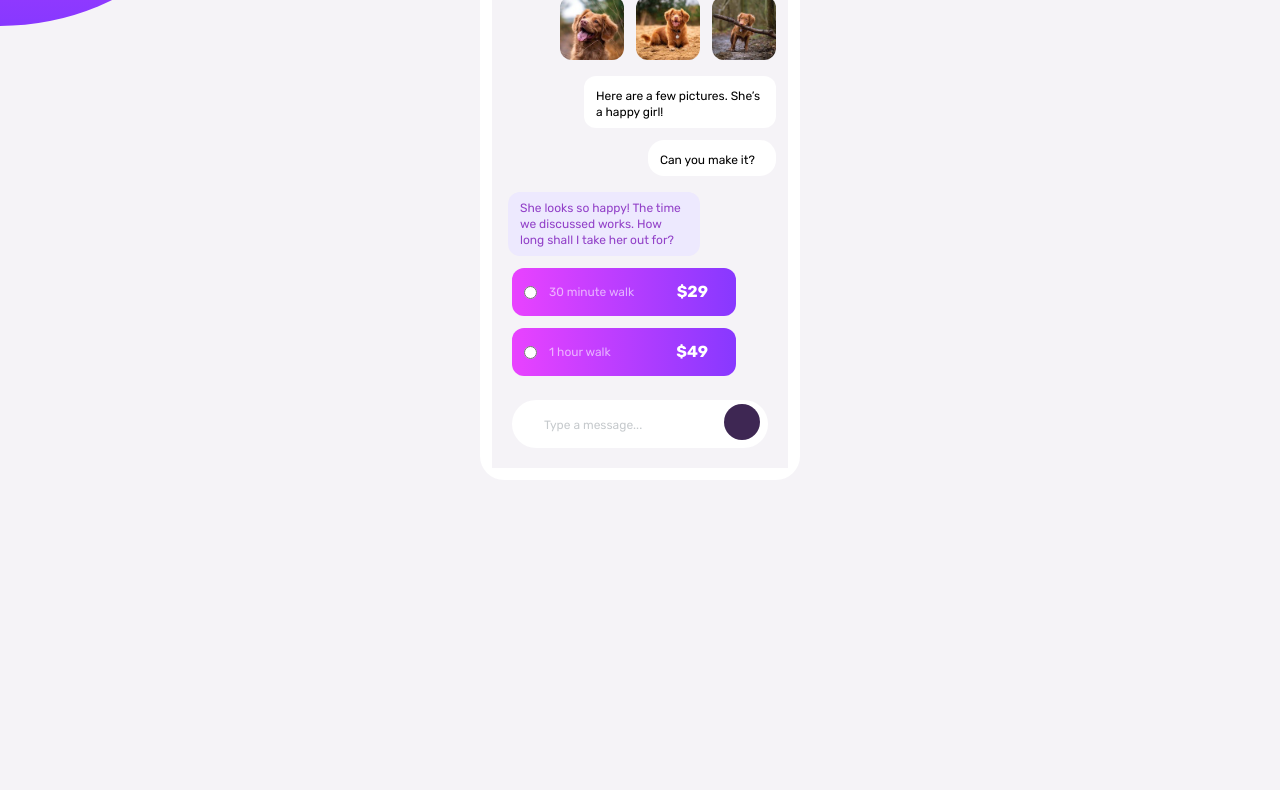
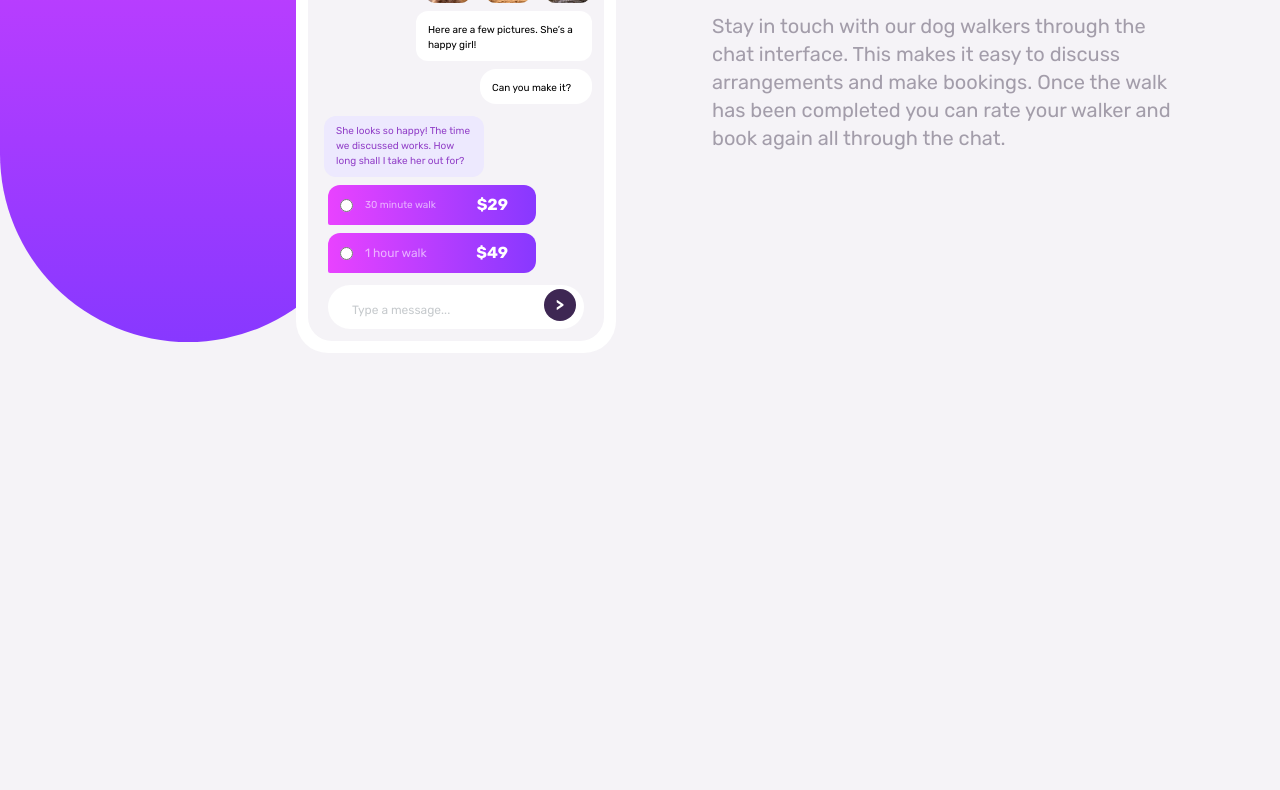
Before and after one commit to JessicaSamtani/ChatAppIllustration_Tailwind, a website built with Parcel: page src/index.html in a window 1280 px wide. Shown: the part 358-1148 px from the top of the page. After the commit the page ends 800 px from the top, so only its background shows below. Built offline with nearby package versions, Linux system fonts and the light colour scheme.

Commit message:
final commit

```diff
--- a/src/index.html
+++ b/src/index.html
@@ -12,83 +12,92 @@
     />
     <title>Chat App Illustration - FeMentor</title>
   </head>
-  <body class="bg-lightGrayishVioletBg h-screen font-rubik">
+  <body class="bg-lightGrayishVioletBg h-screen font-rubik md:flex">
     <div
-      class="gradient-wrapper w-64 h-96 bg-gradient-to-t from-[hsl(264_100%_61%)] to-[hsl(293_100%_63%)] rounded-br-full"
+      class="bg-gradient-to-t from-[hsl(264_100%_61%)] to-[hsl(293_100%_63%)] rounded-br-full md:rounded-bl-full w-1/2 h-[700px] md:w-full"
     ></div>
-
     <div
-      class="main-phone-wrapper flex justify-center items-center -mt-80 h-full"
+      class="main-wrapper flex justify-center items-start -mt-[600px] md:-mt-0 md:items-center md:-ml-20"
     >
-      <div class="phone-wrapper w-80 p-3 max-h-max bg-white flex rounded-3xl">
+      <div class="main-phone-wrapper">
+        <div
+          class="phone-wrapper w-80 p-3 max-h-max bg-white flex rounded-[32px]"
+        >
           <div class="inside-phone-wrapper w-80 relative">
             <div
-            class="w-40 h-6 rounded-br-2xl rounded-bl-2xl bg-white absolute inset-y-0 inset-x-16"
+              class="w-44 h-6 rounded-br-full rounded-bl-full bg-white absolute inset-y-0 inset-x-16"
             ></div>
             <div
-            class="title-section-flex flex justify-start p-4 items-center bg-gradient-to-r from-[hsl(264_100%_61%)] to-[hsl(293_100%_63%)] rounded-tr-3xl rounded-tl-3xl rounded-bl-md rounded-br-md h-20"
+              class="title-section-flex flex justify-start p-6 items-center bg-gradient-to-r from-[hsl(264_100%_61%)] to-[hsl(293_100%_63%)] rounded-tr-3xl rounded-tl-3xl rounded-bl-md rounded-br-md h-20"
             >
-            <i class="left-arrow"></i>
+              <i class="left-arrow not-italic text-white mr-3 mt-5"> < </i>
               <img
-              class="samuels-ugly-face w-7 h-7 rounded-full border-white mr-3 mt-6"
+                class="samuels-ugly-face w-7 h-7 rounded-full border-2 border-gray-200 mr-3 mt-6"
                 src="./images/avatar.jpg"
                 alt="samuels-uglyface"
               />
               <div class="flex-col">
-              <p class="text-white text-sm tracking-wide mt-6">Samuel Green</p>
-              <p class="text-white opacity-40 text-xs">Available to Walk</p>
+                <p class="text-white text-sm tracking-wide mt-6">
+                  Samuel Green
+                </p>
+                <p class="text-white opacity-40 text-[10px]">
+                  Available to Walk
+                </p>
               </div>
-            <i class="three-dots"></i>
+              <i
+                class="three-dots flex flex-row justify-center items-end w-20 h-10 text-white"
+              >
+              </i>
             </div>
 
-          <div class="chat-section bg-lightGrayishVioletBg">
+            <div
+              class="chat-section bg-lightGrayishVioletBg rounded-br-3xl rounded-bl-3xl"
+            >
               <div class="chat1 flex-col pt-4 pl-4">
                 <div>
                   <p
-                  class="text-xs w-44 pr-3 pl-3 pt-3 pb-2 rounded-xl text-moderateVioletChatLeft bg-violet-100"
+                    class="text-[10px] w-40 pr-3 pl-3 pt-3 pb-2 rounded-xl text-moderateVioletChatLeft bg-violet-100"
                   >
                     That sounds great. I’d be happy with that.
                   </p>
                 </div>
                 <div>
                   <p
-                  class="text-xs w-44 pr-3 pl-3 pt-2 pb-2 mt-4 rounded-xl text-moderateVioletChatLeft bg-violet-100"
+                    class="text-[10px] w-44 pr-3 pl-3 pt-2 pb-2 mt-2 rounded-xl text-moderateVioletChatLeft bg-violet-100"
                   >
                     Could you send over some pictures of your dog, please?
                   </p>
                 </div>
               </div>
 
-            <div
-              class="reply1 flex flex-col mt-6 justify-end items-end mb-4 pr-3"
-            >
-              <div id="dogimages " class="flex gap-3 mb-4">
+              <div class="reply1 flex flex-col mt-3 justify-end items-end pr-3">
+                <div id="dogimages " class="flex gap-3 mb-2">
                   <img
-                  class="w-16 rounded-xl"
+                    class="w-12 rounded-xl"
                     src="./images/dog-image-1.jpg"
                     alt="dog-image-1"
                   />
                   <img
-                  class="w-16 rounded-xl"
+                    class="w-12 rounded-xl"
                     src="./images/dog-image-2.jpg"
                     alt="dog-image-2"
                   />
                   <img
-                  class="w-16 rounded-xl"
+                    class="w-12 rounded-xl"
                     src="./images/dog-image-3.jpg"
                     alt="dog-image-3"
                   />
                 </div>
                 <div>
                   <p
-                  class="text-xs w-48 pr-3 pl-3 pt-3 pb-2 rounded-xl text-black bg-white mb-3"
+                    class="text-[10px] w-44 pr-3 pl-3 pt-3 pb-2 rounded-xl text-black bg-white mb-2"
                   >
                     Here are a few pictures. She’s a happy girl!
                   </p>
                 </div>
                 <div>
                   <p
-                  class="text-xs w-32 pr-3 pl-3 pt-3 pb-2 rounded-2xl text-black bg-white"
+                    class="text-[10px] w-28 pr-3 pl-3 pt-3 pb-2 rounded-2xl text-black bg-white"
                   >
                     Can you make it?
                   </p>
@@ -97,59 +106,68 @@
 
               <div class="chat2flexcol">
                 <p
-                class="text-xs w-48 pr-3 pl-3 pt-2 pb-2 ml-4 mt-4 rounded-xl text-moderateVioletChatLeft bg-violet-100"
+                  class="text-[10px] w-40 pr-3 pl-3 pt-2 pb-2 ml-4 mt-3 rounded-xl text-moderateVioletChatLeft bg-violet-100"
                 >
-                She looks so happy! The time we discussed works. How long shall
-                I take her out for?
+                  She looks so happy! The time we discussed works. How long
+                  shall I take her out for?
                 </p>
                 <div
-                class="flex bg-gradient-to-l from-[hsl(264_100%_61%)] to-[hsl(293_100%_63%)] p-3 w-56 h-12 ml-5 mt-3 rounded-xl justify-between"
+                  class="flex bg-gradient-to-l from-[hsl(264_100%_61%)] to-[hsl(293_100%_63%)] p-3 w-52 h-10 ml-5 mt-2 rounded-xl justify-between rounded-bl-sm"
                   id="inputfield-flex-one"
                 >
                   <div class="option1 flex justify-between items-center">
                     <input class="bg-transparent mr-3" type="radio" />
-                  <p class="text-white text-xs opacity-60">30 minute walk</p>
+                    <p class="text-white text-[10px] opacity-60">
+                      30 minute walk
+                    </p>
                   </div>
-                <p class="text-white font-bold mr-4">$29</p>
+                  <p class="text-white font-bold mr-4 -mt-1">$29</p>
                 </div>
                 <div
-                class="flex bg-gradient-to-l from-[hsl(264_100%_61%)] to-[hsl(293_100%_63%)] p-3 w-56 h-12 mb-6 ml-5 mt-3 rounded-xl justify-between"
+                  class="flex bg-gradient-to-l from-[hsl(264_100%_61%)] to-[hsl(293_100%_63%)] p-3 w-52 h-10 ml-5 mt-2 rounded-xl justify-between rounded-bl-sm"
                   id="inputfield-flex-two "
                 >
                   <div class="option2 flex justify-between items-center">
                     <input class="bg-transparent mr-3" type="radio" />
                     <p class="text-white text-xs opacity-60">1 hour walk</p>
                   </div>
-                <p class="text-white font-bold mr-4">$49</p>
+                  <p class="text-white font-bold mr-4 -mt-1">$49</p>
                 </div>
               </div>
 
               <form class="relative mx-5" action="#">
                 <input
-                class="rounded-full w-full mb-5 pt-3 pb-3 pl-8 placeholder:text-xs placeholder:text-grayishBluePlaceholderText"
+                  class="rounded-full w-full mb-3 mt-3 pt-3 pb-2 pl-6 placeholder:text-xs placeholder:text-grayishBluePlaceholderText"
                   type="text"
                   placeholder="Type a message..."
                 />
                 <button
-                class="bg-veryDarkDesaturatedVioletSubmit outline-veryLightMagentaButtonOutline w-9 h-9 rounded-full absolute right-2 top-1"
+                  class="bg-veryDarkDesaturatedVioletSubmit outline-veryLightMagentaButtonOutline w-8 h-8 rounded-full absolute right-2 top-4"
                 >
-                <i class="right-arrow"></i>
+                  <i
+                    class="right-arrow text-white w-32 font-extrabold not-italic"
+                  >
+                    >
+                  </i>
                 </button>
               </form>
             </div>
           </div>
         </div>
       </div>
+    </div>
     <div
-      class="booking-wrapper w-full flex flex-col h-full justify-end text-center items-center p-24"
+      class="booking-wrapper flex flex-col text-center items-center md:justify-center md:p-0 md:items-start"
     >
       <h1
-        class="text-veryDarkDesaturatedVioletHeading text-4xl tracking-wide font-medium mb-8"
+        class="text-veryDarkDesaturatedVioletHeading text-5xl tracking-wide font-medium mb-8 mt-20 md:text-5xl md:ml-24"
       >
         Simple booking
       </h1>
 
-      <p class="text-darkGrayishVioletParagraph leading-7">
+      <p
+        class="text-darkGrayishVioletParagraph leading-7 pl-36 pr-36 text-xl mb-20 md:pl-24 md:pr-24 md:text-left"
+      >
         Stay in touch with our dog walkers through the chat interface. This
         makes it easy to discuss arrangements and make bookings. Once the walk
         has been completed you can rate your walker and book again all through
```
Lines whose indentation alone changed are shown as unchanged.
